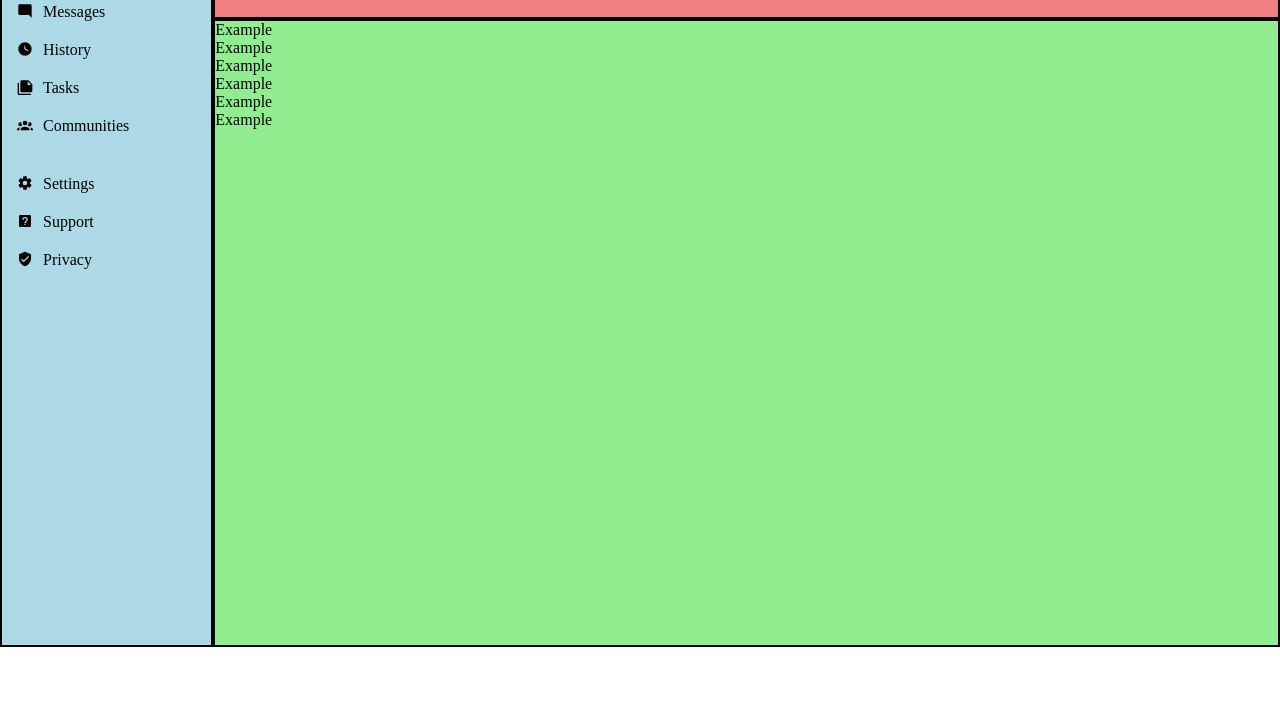
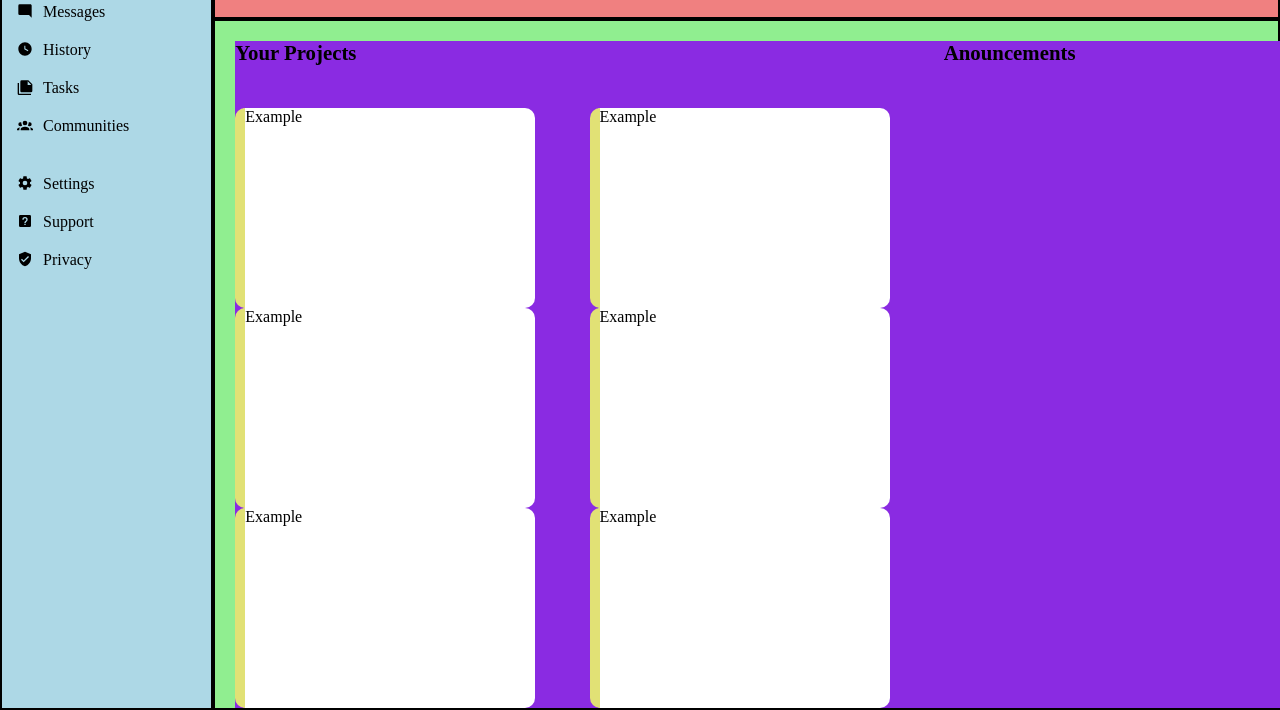
Before and after one commit to zwhahn/admin_dashboard, a plain HTML site: page index.html in a window 1280 px wide. Shown: the part 153-863 px from the top of the page. Before the commit the page ends 800 px from the top, so only its background shows below. Drawn offline with Linux system fonts and the light colour scheme.

Commit message:
Layout main-content sections, create example cards

```diff
--- a/index.html
+++ b/index.html
@@ -78,12 +78,34 @@
             </ul>
         </div>
         <div class="main-content">
-            <div class="card">Example</div>
-            <div class="card">Example</div>
-            <div class="card">Example</div>
-            <div class="card">Example</div>
-            <div class="card">Example</div>
-            <div class="card">Example</div>
+                <div class="main-content-container">
+                    <div class="project-anouncement-divider">
+                        <div class="project-container">
+                            <h2 class="project-header">Your Projects</h2>
+                            <div class="card">
+                                Example
+                            </div>
+                            <div class="card">
+                                Example
+                            </div>
+                            <div class="card">
+                                Example
+                            </div>
+                            <div class="card">
+                                Example
+                            </div>
+                            <div class="card">
+                                Example
+                            </div>
+                            <div class="card">
+                                Example
+                            </div>
+                        </div>
+                        <div class="anouncement-trending-container">
+                            <h2>Anouncements</h2>
+                        </div>
+                </div>
+            </div>
     </div>
 </body>
 </html>
--- a/style.css
+++ b/style.css
@@ -133,3 +133,35 @@ h2 {
     background-color: lightgreen;
     border: solid black 2px;
 }
+
+.main-content-container {
+    background-color: red;
+    width: 100%;
+    margin: 20px 0px 0px 20px;
+}
+
+.project-anouncement-divider {
+    background-color: blueviolet;
+    display: grid;
+    width: 100%;
+    grid-auto-flow: column;
+    grid-template-columns: 2fr 1fr;
+}
+
+.project-container {
+    display: grid;
+    grid-template-columns: 1fr 1fr;
+    grid-template-rows: 1fr repeat(3, 3fr);
+}
+
+.project-header {
+    grid-column: 1/3;
+}
+
+.card {
+    background-color: white;
+    height: 200px;
+    width: 300px;
+    border-radius: 10px;
+    border-left: rgb(225, 225, 117) solid 10px;
+}
```
